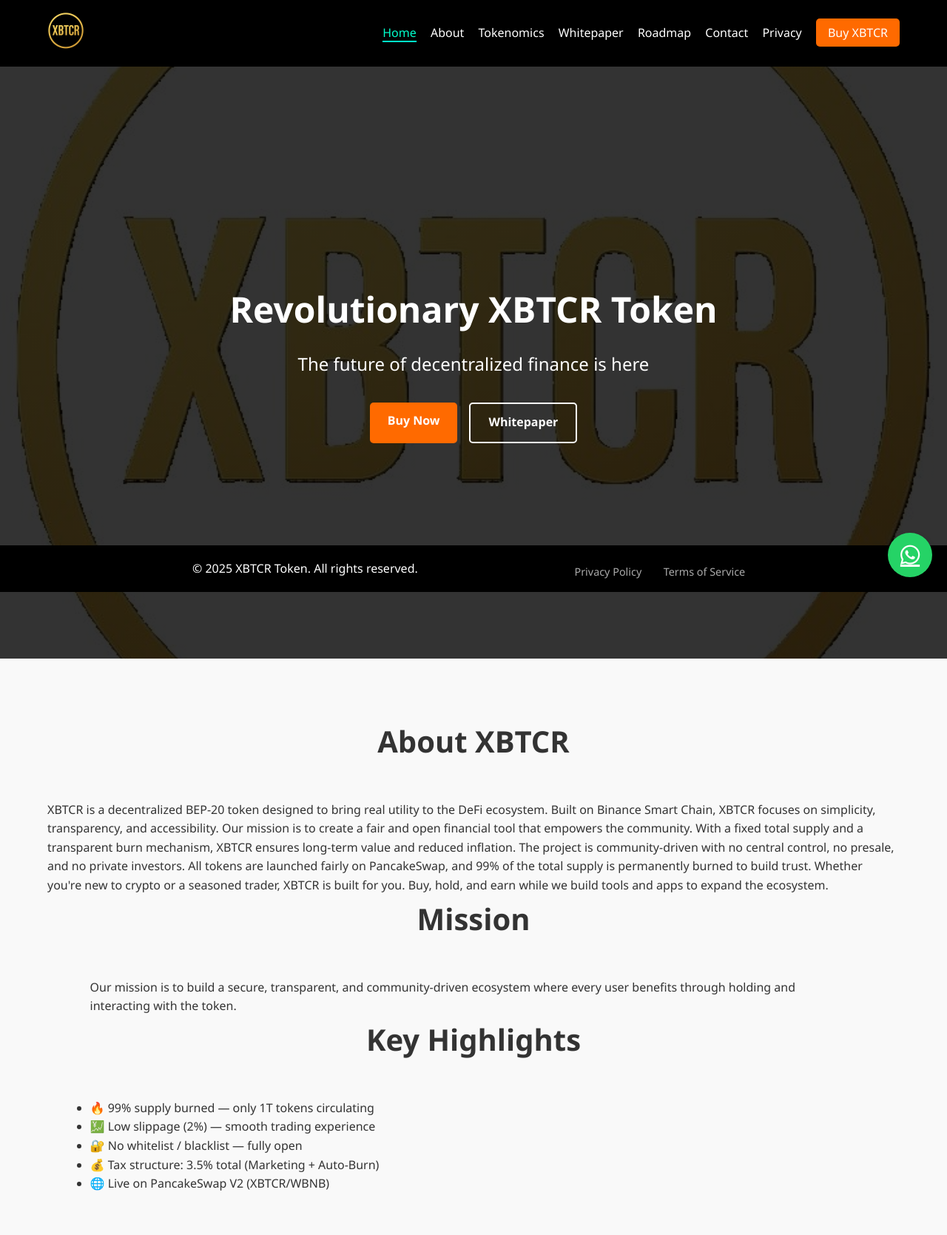
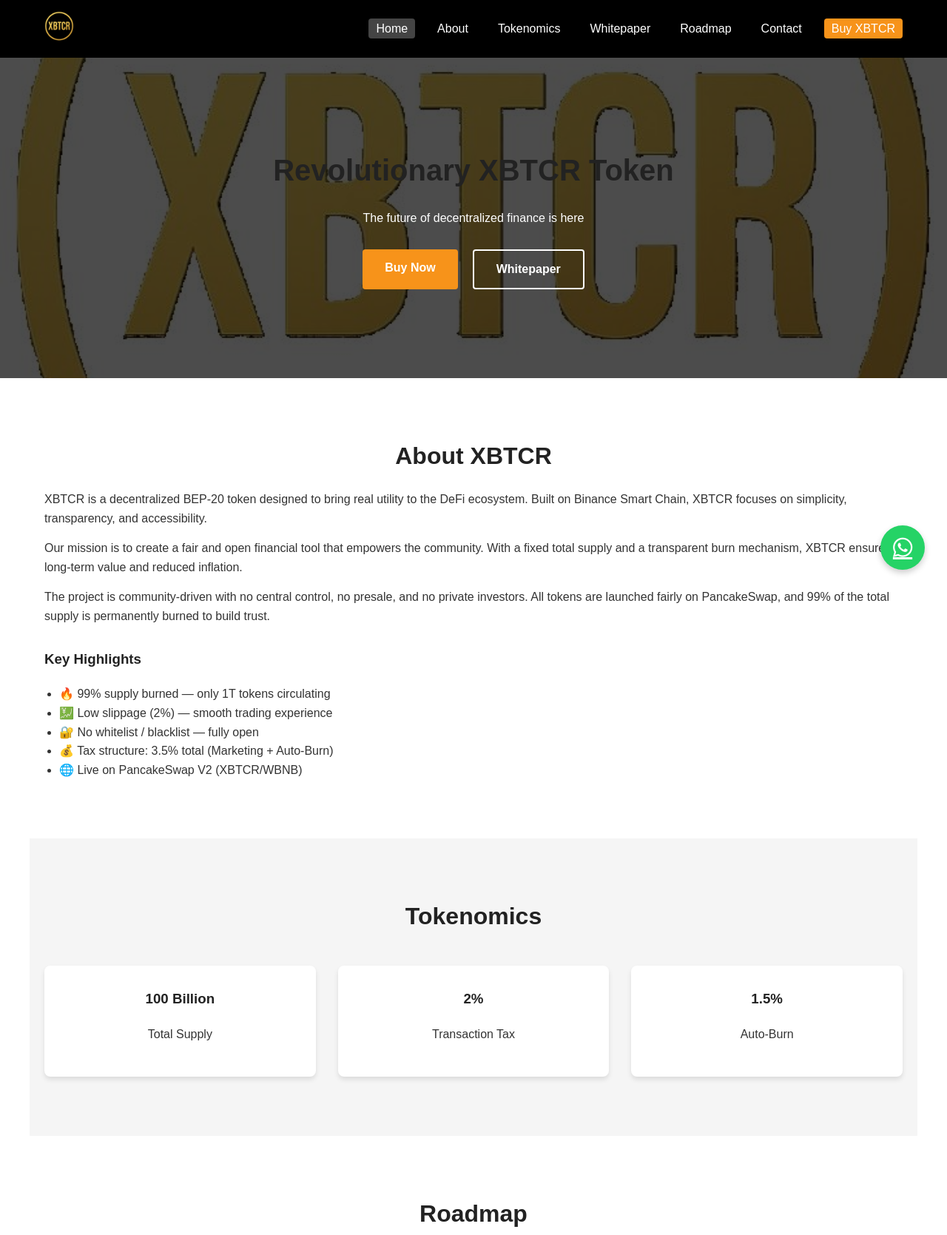
Before and after one commit to xbtcr/xbtcr.github.io, a plain HTML site: page index.html in a window 1280 px wide. Shown: the top 1669 px of the page at 74% size. Drawn offline with Linux system fonts and the light colour scheme.

Commit message:
Update index.html

```diff
--- a/index.html
+++ b/index.html
@@ -1,15 +1,211 @@
 <!DOCTYPE html>
 <html lang="en">
 <head>
-  <meta charset="UTF-8" />
-  <meta name="viewport" content="width=device-width, initial-scale=1.0"/>
+  <meta charset="UTF-8">
+  <meta name="viewport" content="width=device-width, initial-scale=1.0">
   <title>XBTCR - Crypto Token</title>
+  <link rel="stylesheet" href="https://cdnjs.cloudflare.com/ajax/libs/font-awesome/6.4.0/css/all.min.css">
   <style>
-    /* WhatsApp Button Styling */
+    /* Base Styles */
+    * {
+      margin: 0;
+      padding: 0;
+      box-sizing: border-box;
+      font-family: 'Arial', sans-serif;
+    }
+
+    body {
+      line-height: 1.6;
+      color: #333;
+      position: relative;
+      padding-bottom: 100px;
+      min-height: 100vh;
+    }
+
+    /* Header Styles */
+    header {
+      background-color: #000;
+      padding: 15px 0;
+      position: sticky;
+      top: 0;
+      z-index: 1000;
+    }
+
+    .header-container {
+      display: flex;
+      justify-content: space-between;
+      align-items: center;
+      max-width: 1200px;
+      margin: 0 auto;
+      padding: 0 20px;
+    }
+
+    .logo {
+      height: 40px;
+    }
+
+    .main-nav ul {
+      display: flex;
+      list-style: none;
+    }
+
+    .main-nav li {
+      margin-left: 20px;
+    }
+
+    .main-nav a {
+      color: white;
+      text-decoration: none;
+      font-weight: 500;
+      transition: all 0.3s ease;
+      padding: 5px 10px;
+      border-radius: 4px;
+    }
+
+    .main-nav a:hover, .main-nav a.active {
+      background-color: #444;
+    }
+
+    .buy-btn {
+      background-color: #f7931a;
+      color: white !important;
+    }
+
+    /* Section Styles */
+    .section {
+      padding: 80px 20px;
+      max-width: 1200px;
+      margin: 0 auto;
+    }
+
+    .dark-section {
+      background-color: #f5f5f5;
+    }
+
+    h1, h2, h3 {
+      margin-bottom: 20px;
+      color: #222;
+    }
+
+    h1 {
+      font-size: 2.5rem;
+    }
+
+    h2 {
+      font-size: 2rem;
+      text-align: center;
+    }
+
+    p {
+      margin-bottom: 15px;
+    }
+
+    /* Hero Section */
+    .hero {
+      background: linear-gradient(rgba(0,0,0,0.7), rgba(0,0,0,0.7)), url('assets/hero-bg.jpg');
+      background-size: cover;
+      background-position: center;
+      color: white;
+      text-align: center;
+      padding: 120px 20px;
+    }
+
+    .hero-content {
+      max-width: 800px;
+      margin: 0 auto;
+    }
+
+    .cta-buttons {
+      display: flex;
+      justify-content: center;
+      gap: 20px;
+      margin-top: 30px;
+    }
+
+    .cta-btn, .secondary-btn {
+      padding: 12px 30px;
+      border-radius: 4px;
+      text-decoration: none;
+      font-weight: bold;
+      transition: all 0.3s ease;
+    }
+
+    .cta-btn {
+      background-color: #f7931a;
+      color: white;
+    }
+
+    .secondary-btn {
+      background-color: transparent;
+      color: white;
+      border: 2px solid white;
+    }
+
+    /* Tokenomics Grid */
+    .tokenomics-grid {
+      display: grid;
+      grid-template-columns: repeat(auto-fit, minmax(200px, 1fr));
+      gap: 30px;
+      margin-top: 40px;
+    }
+
+    .tokenomics-item {
+      background: white;
+      padding: 30px;
+      border-radius: 8px;
+      box-shadow: 0 4px 6px rgba(0,0,0,0.1);
+      text-align: center;
+    }
+
+    /* Roadmap */
+    .roadmap-steps {
+      display: flex;
+      justify-content: space-between;
+      margin-top: 40px;
+      flex-wrap: wrap;
+    }
+
+    .step {
+      flex: 1;
+      min-width: 250px;
+      margin: 10px;
+      padding: 20px;
+      background: white;
+      border-radius: 8px;
+      box-shadow: 0 4px 6px rgba(0,0,0,0.1);
+      text-align: center;
+    }
+
+    /* Social Links */
+    .social-links {
+      display: flex;
+      justify-content: center;
+      gap: 15px;
+      margin-top: 40px;
+      flex-wrap: wrap;
+    }
+
+    .social-icon {
+      width: 50px;
+      height: 50px;
+      border-radius: 50%;
+      display: flex;
+      align-items: center;
+      justify-content: center;
+      color: white;
+      font-size: 24px;
+      transition: transform 0.3s ease;
+    }
+
+    .social-icon:hover {
+      transform: translateY(-5px);
+    }
+
+    /* WhatsApp Button */
     .whatsapp-float {
       position: fixed;
-      bottom: 20px;
-      right: 20px;
+      bottom: 30px;
+      right: 30px;
       background-color: #25D366;
       color: white;
       width: 60px;
@@ -22,55 +218,83 @@
       display: flex;
       align-items: center;
       justify-content: center;
+      transition: all 0.3s ease;
     }
 
-    /* Social Media Icons Styling */
-    .social-links {
-      display: flex;
-      justify-content: center;
-      flex-wrap: wrap;
-      gap: 10px;
+    .whatsapp-float:hover {
+      transform: scale(1.1);
     }
 
-    /* Footer Styling */
+    /* Footer */
     footer {
-      position: fixed;
+      background-color: #222;
+      color: white;
+      padding: 20px 0;
+      position: absolute;
       bottom: 0;
       width: 100%;
-      background-color: #222;
-      color: white;
-      text-align: center;
-      padding: 10px 0;
     }
 
     .footer-container {
       display: flex;
       justify-content: space-between;
       align-items: center;
-      padding: 0 20px;
       max-width: 1200px;
       margin: 0 auto;
+      padding: 0 20px;
     }
 
-    /* Navbar Single Page Load */
-    .main-nav a {
-      transition: all 0.3s ease;
+    .footer-links a {
+      color: white;
+      margin-left: 20px;
+      text-decoration: none;
     }
 
-    .main-nav a:hover {
-      transform: translateY(-2px);
+    /* Responsive */
+    @media (max-width: 768px) {
+      .header-container {
+        flex-direction: column;
+      }
+
+      .main-nav ul {
+        margin-top: 15px;
+      }
+
+      .main-nav li {
+        margin-left: 10px;
+        margin-right: 10px;
+      }
+
+      .cta-buttons {
+        flex-direction: column;
+        gap: 10px;
+      }
+
+      .roadmap-steps {
+        flex-direction: column;
+      }
+
+      .footer-container {
+        flex-direction: column;
+        text-align: center;
+      }
+
+      .footer-links {
+        margin-top: 10px;
+      }
+
+      .footer-links a {
+        margin: 0 10px;
+      }
     }
   </style>
-  <link rel="stylesheet" href="style.css"/>
-  <link rel="stylesheet" href="https://cdnjs.cloudflare.com/ajax/libs/font-awesome/6.4.0/css/all.min.css"/>
 </head>
 <body>
-
-  <!-- Black Header -->
+  <!-- Header -->
   <header>
     <div class="header-container">
       <div class="logo-container">
-        <img src="assets/xbtcr.png" alt="XBTCR Logo" class="logo"/>
+        <img src="assets/xbtcr.png" alt="XBTCR Logo" class="logo">
       </div>
       <nav class="main-nav">
         <ul>
@@ -80,7 +304,6 @@
           <li><a href="whitepaper.pdf" target="_blank">Whitepaper</a></li>
           <li><a href="#roadmap">Roadmap</a></li>
           <li><a href="#contact">Contact</a></li>
-          <li><a href="#privacy">Privacy</a></li>
           <li><a href="https://pancakeswap.finance/swap?outputCurrency=0x4274c09719F4eb538682F74DB27f7DB6DE330cd9" target="_blank" class="buy-btn">Buy XBTCR</a></li>
         </ul>
       </nav>
@@ -103,18 +326,12 @@
   <section id="about" class="section">
     <div class="section-container">
       <h2>About XBTCR</h2>
-      <p class="center-paragraph">
-      XBTCR is a decentralized BEP-20 token designed to bring real utility to the DeFi ecosystem. Built on Binance Smart Chain, XBTCR focuses on simplicity, transparency, and accessibility.
-      Our mission is to create a fair and open financial tool that empowers the community. With a fixed total supply and a transparent burn mechanism, XBTCR ensures long-term value and reduced inflation.
-      The project is community-driven with no central control, no presale, and no private investors. All tokens are launched fairly on PancakeSwap, and 99% of the total supply is permanently burned to build trust.
-      Whether you're new to crypto or a seasoned trader, XBTCR is built for you. Buy, hold, and earn while we build tools and apps to expand the ecosystem.</p>
+      <p>XBTCR is a decentralized BEP-20 token designed to bring real utility to the DeFi ecosystem. Built on Binance Smart Chain, XBTCR focuses on simplicity, transparency, and accessibility.</p>
+      <p>Our mission is to create a fair and open financial tool that empowers the community. With a fixed total supply and a transparent burn mechanism, XBTCR ensures long-term value and reduced inflation.</p>
+      <p>The project is community-driven with no central control, no presale, and no private investors. All tokens are launched fairly on PancakeSwap, and 99% of the total supply is permanently burned to build trust.</p>
 
-      <div class="section-container">
-        <h2>Mission</h2>
-        <p>Our mission is to build a secure, transparent, and community-driven ecosystem where every user benefits through holding and interacting with the token.</p>
-
-        <h2>Key Highlights</h2>
-        <ul>
+      <h3 style="margin-top: 30px;">Key Highlights</h3>
+      <ul style="margin-left: 20px; margin-top: 15px;">
         <li>🔥 99% supply burned — only 1T tokens circulating</li>
         <li>💹 Low slippage (2%) — smooth trading experience</li>
         <li>🔐 No whitelist / blacklist — fully open</li>
@@ -122,10 +339,9 @@
         <li>🌐 Live on PancakeSwap V2 (XBTCR/WBNB)</li>
       </ul>
     </div>
-    </div>
   </section>
 
-  <!-- Tokenomics -->
+  <!-- Tokenomics Section -->
   <section id="tokenomics" class="section dark-section">
     <div class="section-container">
       <h2>Tokenomics</h2>
@@ -146,7 +362,7 @@
     </div>
   </section>
 
-  <!-- Roadmap -->
+  <!-- Roadmap Section -->
   <section id="roadmap" class="section">
     <div class="section-container">
       <h2>Roadmap</h2>
@@ -167,7 +383,7 @@
     </div>
   </section>
 
-  <!-- Contact -->
+  <!-- Contact Section -->
   <section id="contact" class="section dark-section">
     <div class="section-container">
       <h2>Contact Us</h2>
@@ -204,5 +420,45 @@
     </div>
   </footer>
 
+  <script>
+    // Smooth scrolling for anchor links
+    document.querySelectorAll('a[href^="#"]').forEach(anchor => {
+      anchor.addEventListener('click', function (e) {
+        e.preventDefault();
+
+        document.querySelector(this.getAttribute('href')).scrollIntoView({
+          behavior: 'smooth'
+        });
+
+        // Update active class in navigation
+        document.querySelectorAll('.main-nav a').forEach(link => {
+          link.classList.remove('active');
+        });
+        this.classList.add('active');
+      });
+    });
+
+    // Update active class on scroll
+    window.addEventListener('scroll', function() {
+      const sections = document.querySelectorAll('section');
+      const navLinks = document.querySelectorAll('.main-nav a');
+
+      let current = '';
+      sections.forEach(section => {
+        const sectionTop = section.offsetTop;
+        const sectionHeight = section.clientHeight;
+        if (pageYOffset >= (sectionTop - 300)) {
+          current = section.getAttribute('id');
+        }
+      });
+
+      navLinks.forEach(link => {
+        link.classList.remove('active');
+        if (link.getAttribute('href') === `#${current}`) {
+          link.classList.add('active');
+        }
+      });
+    });
+  </script>
 </body>
 </html>
```
Lines whose indentation alone changed are shown as unchanged.
